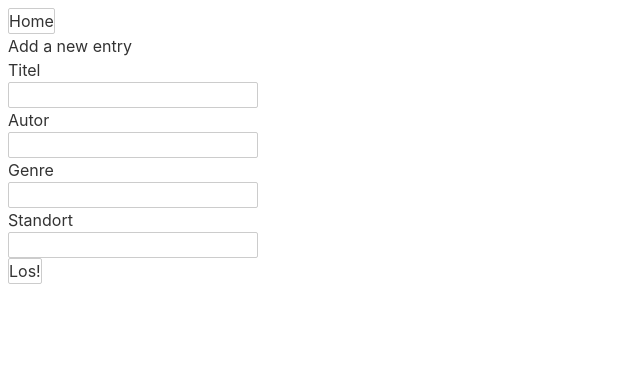
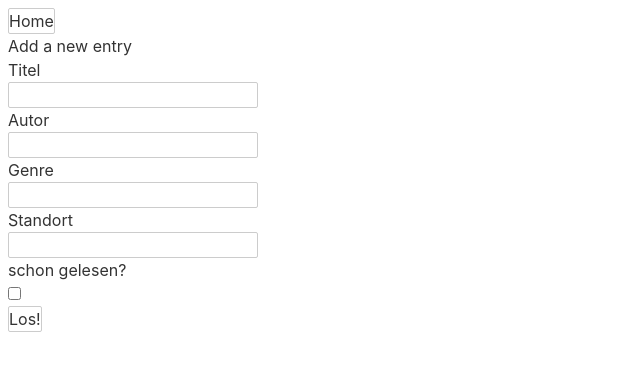
Before and after one commit to nividov/my_little_library, a Svelte app: page / in a window 1280 px wide. Both pictures are taken after a click on the button "Add entry". Shown: the top 370 px of the page, without its empty margins (0-640 px from the left). Built offline with nearby package versions, Linux system fonts and the light colour scheme.

Commit message:
now you can select read or not

```diff
--- a/src/Components/AddEntry.svelte
+++ b/src/Components/AddEntry.svelte
@@ -17,5 +17,7 @@
     <input type="text" name="genre"><br>
     <label for="location"> Standort </label>
     <input type="text" name="location"><br>
+    <label for="location"> schon gelesen? </label>
+    <input type="checkbox" name="read"><br>
     <button type="submit"> Los! </button>
 </form>
--- a/src/Components/BookList.svelte
+++ b/src/Components/BookList.svelte
@@ -21,12 +21,20 @@
     <div class="flex justify-between">
         <div class="flex-1">Titel</div>
         <div class="flex-1">Autor</div>
+        <div class="flex-1">Genre</div>
+        <div class="flex-1">Standort</div>
+        <div class="flex-1">Gelesen?</div>
         <div class="flex-1"></div>
     </div>
     {#each $data as item, i}
         <div class="flex justify-between">
             <div class="flex-1">{item.title}</div>
-            <div class="flex-1">{item.author}</div>
+            <div class="flex-1">{item.author || "-"}</div>
+            <div class="flex-1">{item.genre || "-"}</div>
+            <div class="flex-1">{item.location || "-"}</div>
+            <div class="flex-1">
+                <input type="checkbox" bind:checked={item.read}>
+            </div>
             <div class="flex-1" on:click={() => showDetail(i)}>Bearbeiten</div>
         </div>
     {/each}
--- a/src/Components/DataHandling.js
+++ b/src/Components/DataHandling.js
@@ -23,12 +23,15 @@ function processInput(input){
     let author = form.elements.namedItem("author").value
     let genre = form.elements.namedItem("genre").value
     let location = form.elements.namedItem("location").value
+    let read = form.elements.namedItem("read").checked
+
 
     return {
         title: title,
         author: author,
         genre: genre,
-        location: location
+        location: location,
+        read: read
     }
 }
 
```
